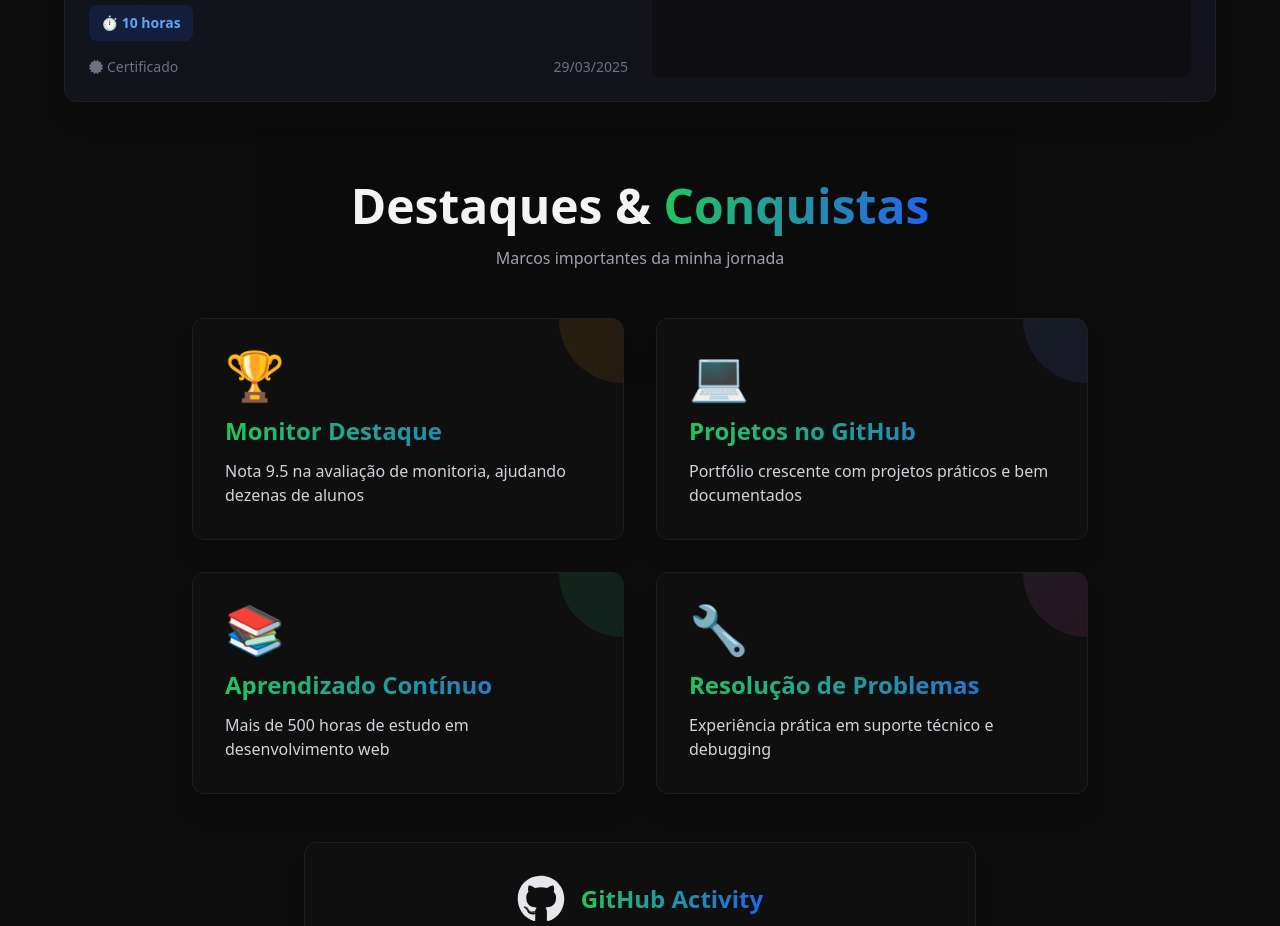
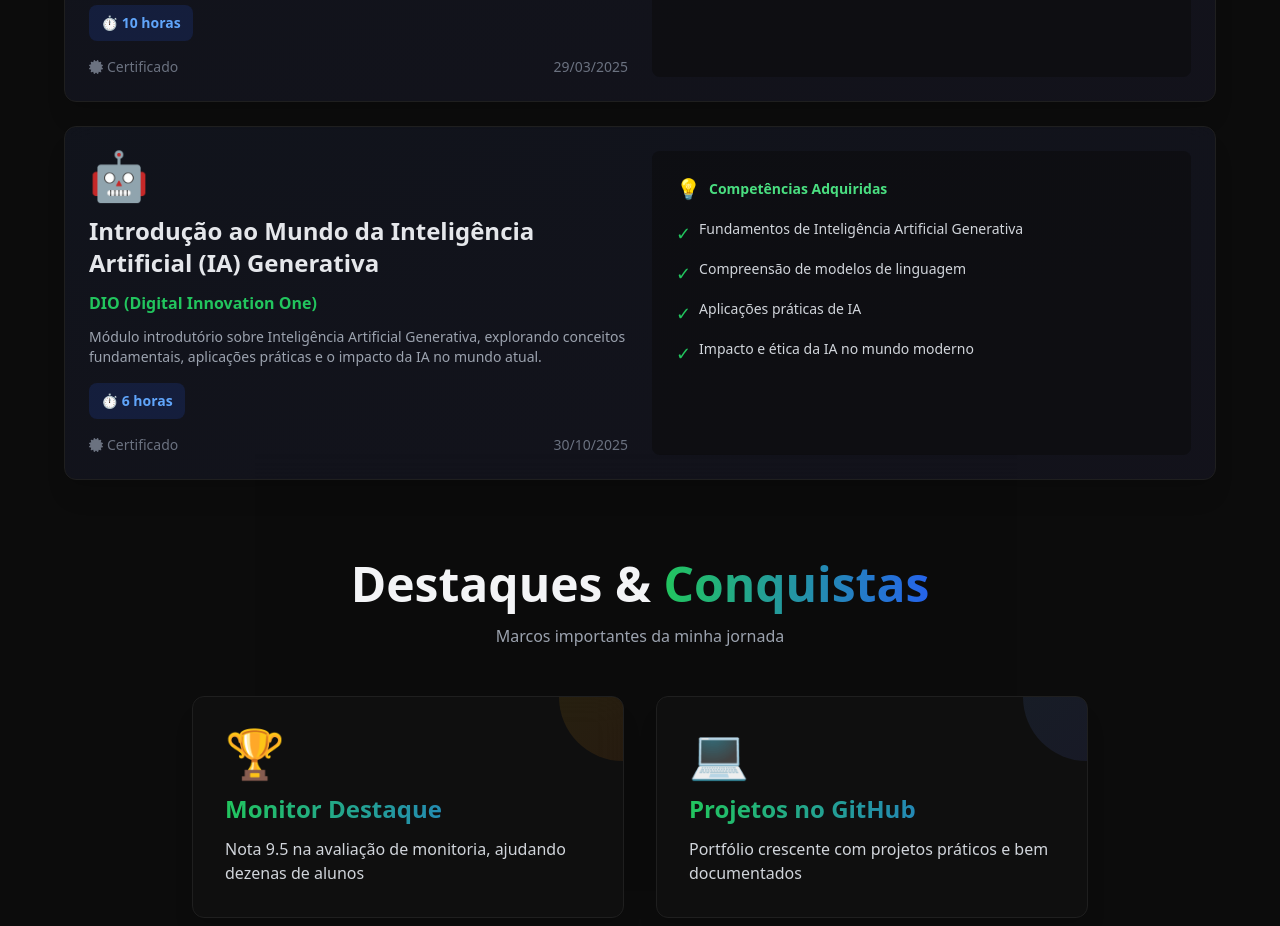
Before and after one commit to ronaldornd/rnd-profile, a React (Vite) app: page / in a window 1280 px wide. Shown: the part 8000-8926 px from the top of the page. Built offline with nearby package versions, Linux system fonts and the light colour scheme; no server answers.

Commit message:
new certificate

```diff
--- a/src/components/CertificationsAndHighlights.jsx
+++ b/src/components/CertificationsAndHighlights.jsx
@@ -65,6 +65,21 @@ const CertificationsAndHighlights = () => {
                 'Gerenciamento de repositórios no GitHub',
                 'Trabalho colaborativo em equipe com branches e pull requests',
                 'Automação e integração com GitHub Actions'
+            ]
+        },
+        {
+            name: 'Introdução ao Mundo da Inteligência Artificial (IA) Generativa',
+            platform: 'DIO (Digital Innovation One)',
+            date: '30/10/2025',
+            description: 'Módulo introdutório sobre Inteligência Artificial Generativa, explorando conceitos fundamentais, aplicações práticas e o impacto da IA no mundo atual.',
+            link: 'https://drive.google.com/file/d/1Wu8VrGN67wJSsJo3J1X3_RFGcutiZrt3/view?usp=drive_link',
+            icon: '🤖',
+            hours: '6 horas',
+            skills: [
+                'Fundamentos de Inteligência Artificial Generativa',
+                'Compreensão de modelos de linguagem',
+                'Aplicações práticas de IA',
+                'Impacto e ética da IA no mundo moderno'
             ]
         },
 
--- a/src/index.css
+++ b/src/index.css
@@ -143,7 +143,7 @@
     max-width: 100% !important;
   }
 
-  .projects-swiper .swiper-slide > div {
+  .projects-swiper .swiper-slide>div {
     max-width: 100%;
     margin: 0 auto;
   }
```
